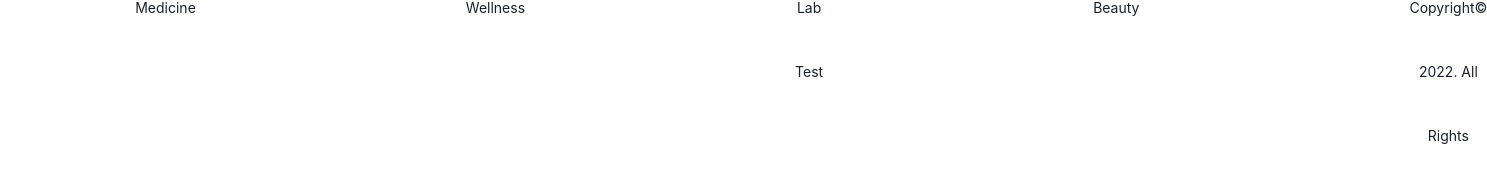
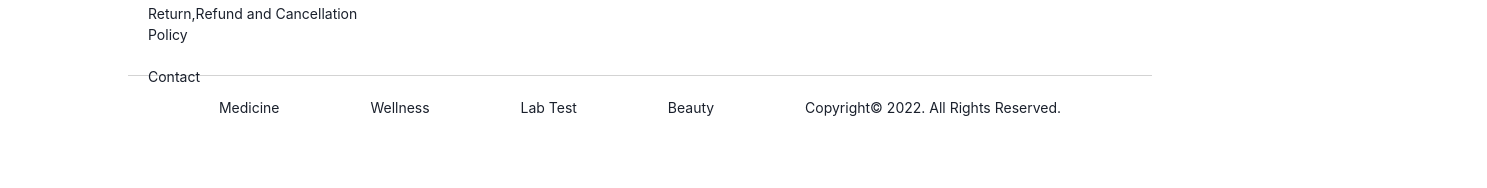
Before and after one commit to Aniket-bansal/Netmeds-Clone, a React (Create React App) app in the folder teal-design-3322/: page /wellness in a window 1280 px wide. Shown: the part 3352-3540 px from the top of the page, 1487 px wide, since content can reach past the window. After the commit the page ends 3516 px from the top, so only its background shows below. Built offline with nearby package versions, Linux system fonts and the light colour scheme.

Commit message:
day-5-css-update

```diff
--- a/teal-design-3322/src/day-2/HomePageComponents/HealthLibrary.jsx
+++ b/teal-design-3322/src/day-2/HomePageComponents/HealthLibrary.jsx
@@ -73,7 +73,7 @@ function HealthLibrary() {
             </Box>
         </Box>
         {/* Summary */}
-        <Box w="90%" margin="auto" mt="50px" h="1350px">
+        <Box w="90%" margin="auto" mt="50px" overflow={"hidden"} h="1350px">
          <Text textAlign="left">
          <strong>Popular Wellness Products: </strong>Dabur Shilajit Gold Capsule 20's | Dabur Chyawanprash Awaleha 500 gm | Pankajakasthuri Breathe Easy Granules 400 gm | Nestle Peptamen Peptide Based Diet Powder - Vanilla Flavour 400 gm (Tin) | Pentasure 2.0 Vanilla Powder 1 kg | Scalpe Plus Anti Dandruff Shampoo 75 ml | Nestle Nan Excella Pro 1 (Upto 6 Months) Powder 400 gm (Refill Pack) | Accu-Chek Active Test Strips 50's | D Protin Chocolate Powder 500 gm | Climax Spray for Men 12 gm <br/>
          <strong>Top-Selling Health Packages:</strong> AAROGYAM C | Netmed Health Pack | Aarogyam 1.3 | Netmeds Swasthya | Diabetic Checkup | Aarogyam 1.7 |          Basic Allergy Package | Aarogyam X | Advance Heart Care | Netmeds Swasthya Plus <br/>
--- a/teal-design-3322/src/day-3/Footer.jsx
+++ b/teal-design-3322/src/day-3/Footer.jsx
@@ -7,6 +7,8 @@ const footerContainer={
   height:"650px",
   width:"100%",
   backgroundColor:"#FFF",
+  marginTop:"100px",
+  aspectRatio:"1"
 }
 function Footer() {
   return (
@@ -85,7 +87,7 @@ function Footer() {
 
         {/* Bottom */}
         <Box fontSize="14px" lineHeight=" 64px" h="80px" w="80%" margin="auto" >
-          <Flex gap="270px">
+          <Flex  textAlign="center" justifyContent="space-evenly">
             <Text>Medicine</Text>
             <Text>Wellness</Text>
             <Text>Lab Test</Text>
```
Also changed, not shown: 1 other file (tests, documents, lock files or other folders).
